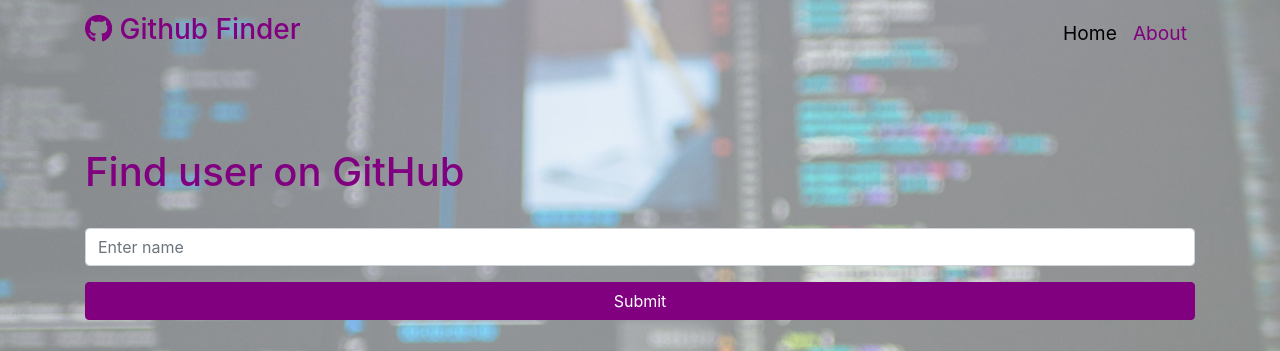
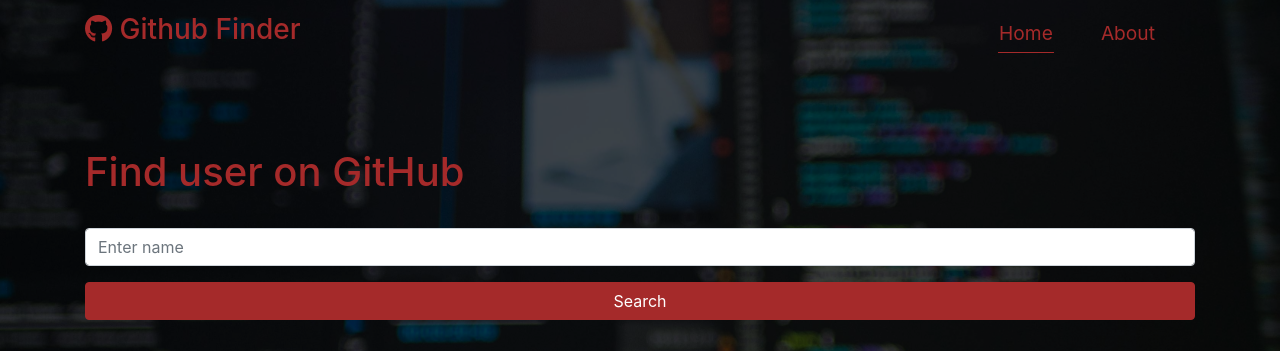
Before and after one commit to SalleMaster/my-github-finder, a React (Create React App) app: page / in a window 1280 px wide. Shown: the top 351 px of the page. Built offline with nearby package versions, Linux system fonts and the light colour scheme; no server answers; the HTML template or start-up script is replaced by a standard one.

Commit message:
layout changes

```diff
--- a/src/components/users/Search.js
+++ b/src/components/users/Search.js
@@ -42,7 +42,7 @@
           />
         </div>
         <button className='btn btn-primary btn-block' type='submit'>
-          Submit
+          Search
         </button>
         {githubContext.users.length > 0 && (
           <button className='btn btn-light btn-block' onClick={clear}>
--- a/src/components/users/UserItem.js
+++ b/src/components/users/UserItem.js
@@ -23,7 +23,7 @@
           alt='Profile'
           style={{ width: '60px' }}
         />
-        <h4 className='card-title'>{login}</h4>
+        <h4 className='card-title text-light'>{login}</h4>
         <Link
           className='btn btn-primary  px-3 mt-2'
           to={`/user/${login}`}
--- a/src/sass/App.scss
+++ b/src/sass/App.scss
@@ -1,7 +1,8 @@
 // All Custom Variable Changes
 $theme-colors: (
-  'primary': #800080,
-  'danger': #b80c03,
+  // 'primary': #800080,
+    'primary': #a52a2a,
+  'danger': #b80c03
 );
 
 // Import Bootstrap After The Changes
@@ -13,8 +14,21 @@
 #main-nav {
   .nav-link {
     font-size: 1.2rem;
+    margin-right: 2rem;
     &.active {
-      color: darken($primary, 50deg);
+      position: relative;
+
+      &:after {
+        position: absolute;
+        content: '';
+        bottom: 3px;
+        left: 0;
+        width: 100%;
+        height: 1px;
+        background: #a52a2a;
+        transform-origin: center;
+        transform: scaleX(0.8);
+      }
     }
   }
 }
@@ -51,8 +65,8 @@
     left: 0;
     width: 100%;
     height: 100%;
-    background: white;
-    opacity: 0.5;
+    background: black;
+    opacity: 0.7;
     z-index: -1;
   }
 }
```
Also changed, not shown: src/App.css, src/components/layout/spinner.svg.
